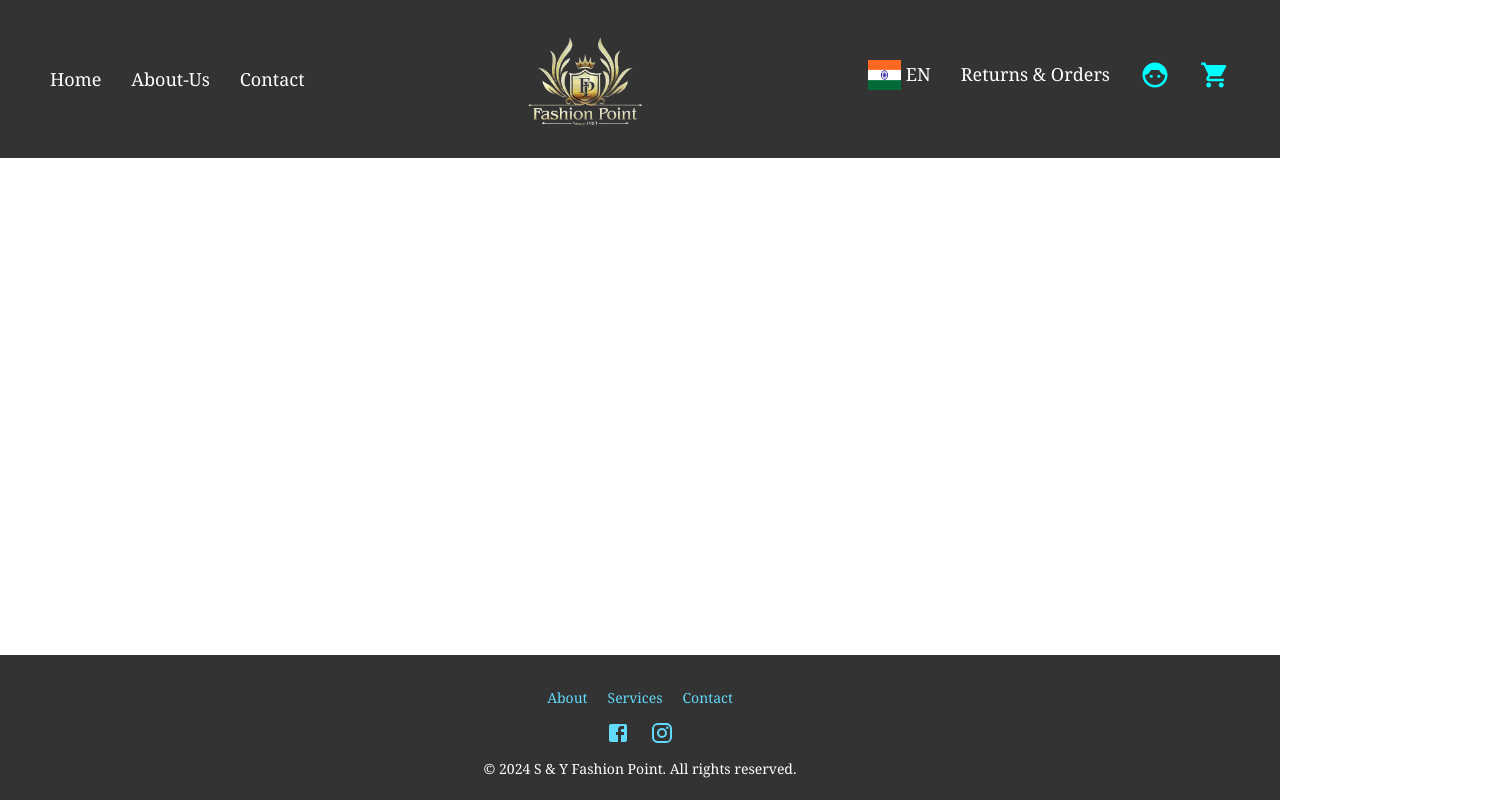
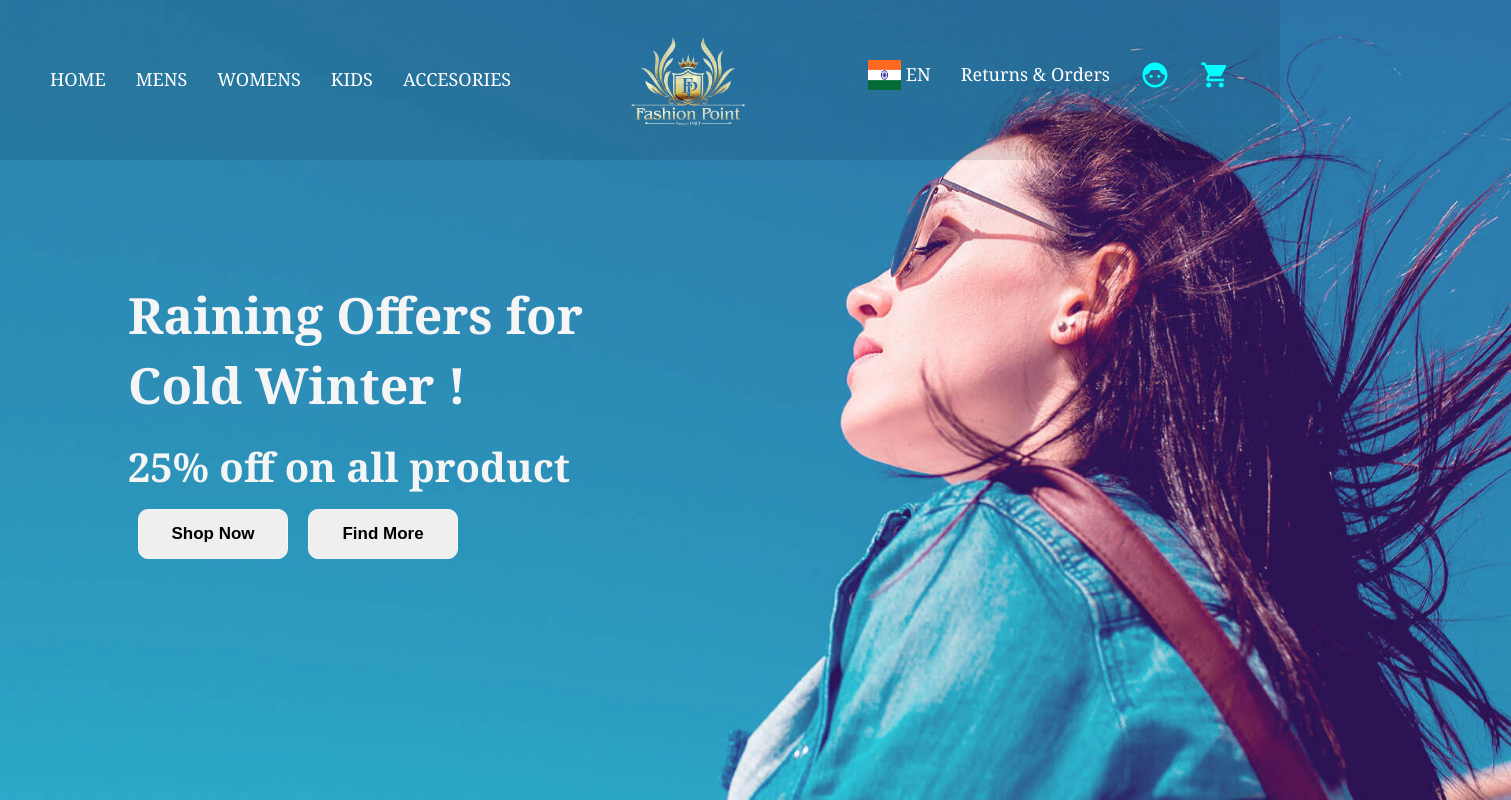
Before and after one commit to YashSakharkar/fashion-point, a React (Create React App) app: page / in a window 1280 px wide. Shown: the top 800 px of the page, 1511 px wide, since content can reach past the window. Built offline with nearby package versions, Linux system fonts and the light colour scheme.

Commit message:
added banner component

```diff
--- a/package.json
+++ b/package.json
@@ -3,14 +3,11 @@
   "version": "0.1.0",
   "private": true,
   "dependencies": {
-<<<<<<< HEAD
     "@fortawesome/fontawesome-free": "^6.7.2",
-=======
     "@emotion/react": "^11.14.0",
     "@emotion/styled": "^11.14.0",
     "@mui/icons-material": "^6.3.0",
     "@mui/material": "^6.3.0",
->>>>>>> 3ded7ba65ce1e6ca3a256571a9a8392d799ca3e7
     "cra-template": "1.2.0",
     "react": "^19.0.0",
     "react-dom": "^19.0.0",
--- a/src/App.js
+++ b/src/App.js
@@ -1,12 +1,13 @@
 // import logo from './logo.svg';
 // import './App.css';
+import Banner from './Banner/Banner';
 import Footer from './Footer/Footer';
 import Header from './Header/Header';
 function App() {
   return (
     <div >
     <Header/>
-
+    <Banner/>
      <Footer/>
     </div>
   );
--- /dev/null
+++ b/src/Banner/Banner.css
@@ -0,0 +1,36 @@
+
+
+.body-banner-image img{
+    width: fit-content;
+    height:850px;
+}
+.banner-header {
+    position: absolute;
+    top: 35%;
+    left: 10%;
+}
+.banner-header h1{
+    font-size: 50px;
+    color: whitesmoke;
+    line-height: 1.4em;
+}
+.banner-header h2{
+    color: whitesmoke;
+    font-size: 40px;
+    padding-top: 15px;
+ }
+ .banner-btn button{
+    width: 150px;
+    height: 50px;
+    margin: 10px;
+    color: black;
+    font-size: 17px;
+    font-weight:bolder;
+    border: 1px solid whitesmoke;
+    cursor: pointer;
+    border-radius: 10px;
+
+ }
+ .banner-btn button:hover{
+    color: brown;
+ }
--- /dev/null
+++ b/src/Banner/Banner.js
@@ -0,0 +1,22 @@
+import React from "react";
+import "./Banner.css"
+const Banner = () => {
+    return (<>
+        <div className="Body-Content">
+            <div className="body-banner-image">
+                <img src="./home-new-bg-free-img.jpg" alt="banner-mage" />
+            </div>
+            <div className="banner-header">
+                <div>
+                    <h1>Raining Offers for <br /> Cold Winter !</h1>
+                    <h2>25% off on all product</h2>
+                </div>
+                <div className="banner-btn">
+                    <button>Shop Now</button>
+                    <button>Find More</button>
+                </div>
+            </div>
+        </div>
+    </>)
+}
+export default Banner
--- a/src/Footer/Footer.css
+++ b/src/Footer/Footer.css
@@ -25,7 +25,7 @@
     color: #fff;
     padding: 20px 0;
     text-align: center;
-    position: fixed;
+    /* position: fixed; */
     width: 100%;
     bottom: 0;
 
--- a/src/Footer/Footer.js
+++ b/src/Footer/Footer.js
@@ -1,6 +1,5 @@
 import React from 'react';
 import './Footer.css';
-import { FaFacebook, FaInstagram } from 'react-icons/fa';
 import FacebookIcon from '@mui/icons-material/Facebook';
 import InstagramIcon from '@mui/icons-material/Instagram';
 
--- a/src/Header/Header.css
+++ b/src/Header/Header.css
@@ -9,11 +9,22 @@
  }
 
  .header{
-    background-color: #333;
+   position: fixed;
+   top: 0;
+   left: 0;
+    width: 100%;
+    height: 20%;
+    background-color: rgba(0, 0, 0, 0.10);
     color: #fff;
     padding: 0px 50px;
     margin: 0 auto;
+    /* z-index: 1000;
+    backdrop-filter: blur(10px); /* Optional: Adds a blurred background effect */
+    /* -webkit-backdrop-filter: blur(10px);  */
  }
+
+
+
  .container{
     display: flex;
     justify-content: space-between;
--- a/src/Header/Header.js
+++ b/src/Header/Header.js
@@ -8,9 +8,11 @@ const Header = () => {
        <div className='container'>
        <nav className='header-menu'>
               <ul className='menu-bar'>
-                 <li>Home</li>
-                 <li>About-Us</li>
-                 <li>Contact</li>
+                 <li>HOME</li>
+                 <li>MENS</li>
+                 <li>WOMENS</li>
+                 <li>KIDS</li>
+                 <li>ACCESORIES</li>
               </ul>
           </nav>
           <div className='logo-img'>
```
Also changed, not shown: public/home-new-bg-free-img.jpg (added).
